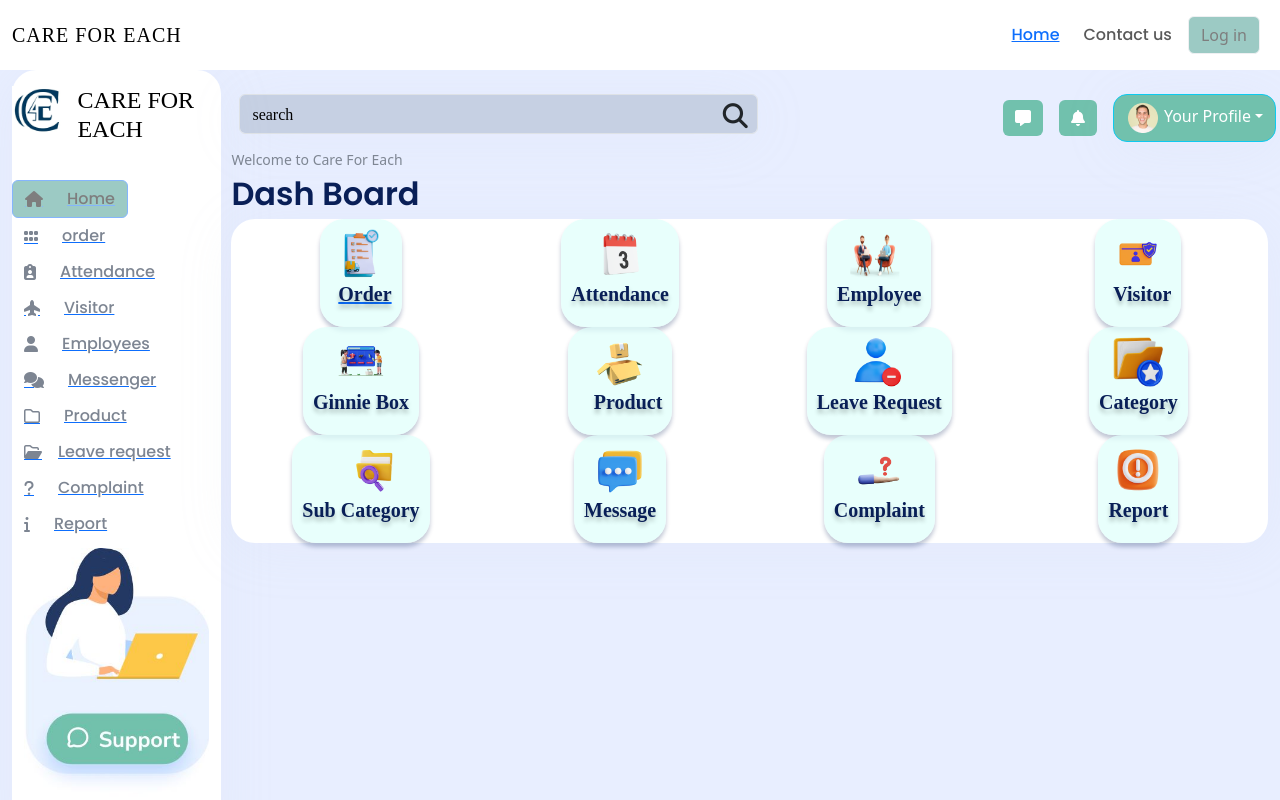
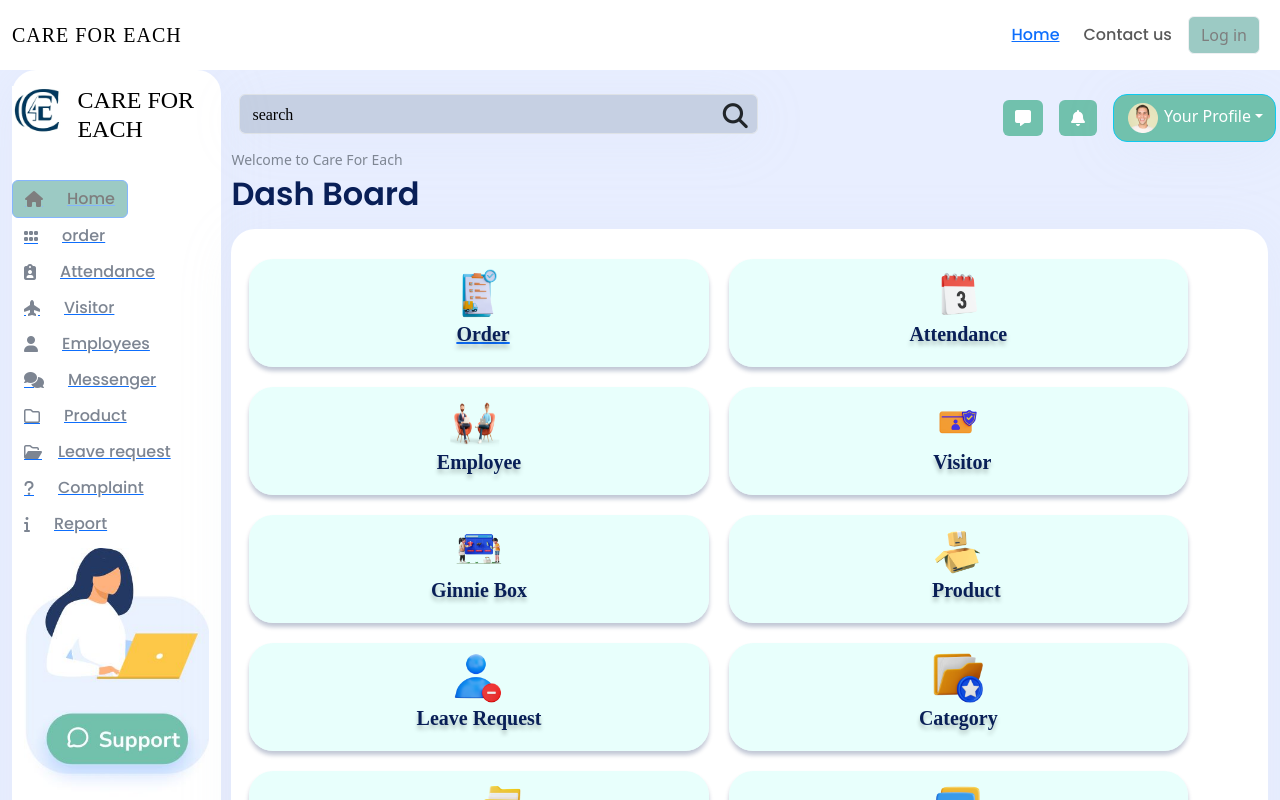
Before and after one commit to Raval-Nayan/Github, a React (Create React App) app: page /dashbord in a window 1280 px wide. Shown: the top 800 px of the page. Built offline with nearby package versions, Linux system fonts and the light colour scheme.

Commit message:
file change

```diff
--- a/src/Dashbord.js
+++ b/src/Dashbord.js
@@ -45,9 +45,10 @@ const Dashbord = () => {
             >
               Dash Board
             </h2>
-            <div className="grid--box">
-              {/* box1 */}
-              <div className="boxs--style ">
+
+            <div className="white---color">
+              <div className="row">
+                <div className="boxs--style col-lg-3 col-md-4 col-sm-6 col-12 ">
                   <NavLink to="/order">
                     <div className="text-center ">
                       <img className=" imagess" src={img1} alt="nayan"></img>
@@ -55,17 +56,15 @@ const Dashbord = () => {
                     </div>
                   </NavLink>
                 </div>
-
                 {/* box2 */}
-              <div className="boxs--style">
+                <div className="boxs--style col-lg-3 col-md-4 col-sm-6 col-12">
                   <div className="text-center">
                     <img className="  imagess" src={img2} alt="nayan"></img>
                     <h5 className=" text-section">Attendance</h5>
                   </div>
                 </div>
-
                 {/* box3 */}
-              <div className="boxs--style">
+                <div className="boxs--style col-lg-3 col-md-4 col-sm-6 col-12">
                   <div className="text-center ">
                     <img className="me-2  imagess" src={img3} alt="nayan"></img>
                     <h5 className="ms4 text-section">Employee</h5>
@@ -73,7 +72,7 @@ const Dashbord = () => {
                 </div>
 
                 {/* box-4 */}
-              <div className="boxs--style">
+                <div className="boxs--style col-lg-3 col-md-4 col-sm-6 col-12">
                   <div className="text-center">
                     <img className="imagess" src={img4} alt="nayan"></img>
                     <h5 className="ms-2 text-section">Visitor</h5>
@@ -81,7 +80,7 @@ const Dashbord = () => {
                 </div>
 
                 {/* box5 */}
-              <div className="boxs--style">
+                <div className="boxs--style  col-lg-3 col-md-4 col-sm-6 col-12">
                   <div className="text-center">
                     <img className="  imagess" src={img5} alt="nayan"></img>
                     <h5 className=" text-section">Ginnie Box</h5>
@@ -89,7 +88,7 @@ const Dashbord = () => {
                 </div>
 
                 {/* box6 */}
-              <div className="boxs--style">
+                <div className="boxs--style col-lg-3 col-md-4 col-sm-6 col-12">
                   <div className="text-center ">
                     <img className="pt-1  imagess" src={img6} alt="nayan"></img>
                     <h5 className="ms-3 text-section">Product</h5>
@@ -97,7 +96,7 @@ const Dashbord = () => {
                 </div>
 
                 {/* box7 */}
-              <div className="boxs--style">
+                <div className="boxs--style col-lg-3 col-md-4 col-sm-6 col-12">
                   <div className="text-center">
                     <img className="  imagess" src={img7} alt="nayan"></img>
                     <h5 className=" text-section">Leave Request</h5>
@@ -105,7 +104,7 @@ const Dashbord = () => {
                 </div>
 
                 {/* box8 */}
-              <div className="boxs--style">
+                <div className="boxs--style col-lg-3 col-md-4 col-sm-6 col-12">
                   <div className="text-center">
                     <img className=" imagess" src={img8} alt="nayan"></img>
                     <h5 className=" text-section">Category</h5>
@@ -113,15 +112,15 @@ const Dashbord = () => {
                 </div>
 
                 {/* box9 */}
-              <div className="boxs--style">
-                <div className="d-flex flex-column text-center">
+                <div className="boxs--style col-lg-3 col-md-4 col-sm-6 col-12">
+                  <div className=" text-center">
                     <img className="ms-5 imagess" src={img9} alt="nayan"></img>
                     <h5 className="text-section">Sub Category</h5>
                   </div>
                 </div>
 
                 {/* box10 */}
-              <div className="boxs--style">
+                <div className="boxs--style col-lg-3 col-md-4 col-sm-6 col-12">
                   <div className=" text-center">
                     <img className="  imagess" src={img10} alt="nayan"></img>
                     <h5 className=" text-section">Message</h5>
@@ -129,7 +128,7 @@ const Dashbord = () => {
                 </div>
 
                 {/* box11 */}
-              <div className="boxs--style">
+                <div className="boxs--style col-lg-3 col-md-4 col-sm-6 col-12">
                   <div className=" text-center">
                     <img className="  imagess" src={img11} alt="nayan"></img>
                     <h5 className=" text-section">Complaint</h5>
@@ -137,10 +136,11 @@ const Dashbord = () => {
                 </div>
 
                 {/* box12 */}
-              <div className="boxs--style">
+                <div className="boxs--style col-lg-3 col-md-4 col-sm-6 col-12">
                   <div className=" text-center">
                     <img className="  imagess " src={img12} alt="nayan"></img>
                     <h5 className=" text-section text-center">Report</h5>
+                  </div>
                 </div>
               </div>
             </div>
--- a/src/css/dashbord.css
+++ b/src/css/dashbord.css
@@ -17,6 +17,13 @@ h6,
 span,
 p {
   font-family: "Sansation Light";
+}
+
+.white---color {
+  background: #ffffff;
+  box-shadow: 0px 6px 58px rgba(196, 203, 214, 0.103611);
+  border-radius: 24px;
+  padding: 20px;
 }
 
 .search-icon {
@@ -142,8 +149,9 @@ ul {
   border-radius: 24px;
   /* width: 90%;
   height: 80%; */
-  margin: auto;
+
   padding: 10px;
+  margin: 0px;
 }
 
 .text-section {
@@ -159,6 +167,11 @@ ul {
 ::placeholder {
   font-family: "Nunito Sans";
   color: #7d8592;
+}
+
+.col-12 {
+  width: 99% !important;
+  margin: 10px !important;
 }
 
 @media (min-width: 1400px) {
@@ -181,6 +194,27 @@ ul {
 
   .dash-back-color {
     background-color: white !important;
+  }
+}
+
+@media (min-width: 992px) {
+  .col-lg-3 {
+    width: 21% !important;
+    margin: 10px !important;
+  }
+}
+
+@media (min-width: 768px) {
+  .col-md-4 {
+    width: 30% !important;
+    margin: 10px !important;
+  }
+}
+
+@media (min-width: 576px) {
+  .col-sm-6 {
+    width: 45% !important;
+    margin: 10px !important;
   }
 }
 
```
Lines whose indentation alone changed are shown as unchanged.
